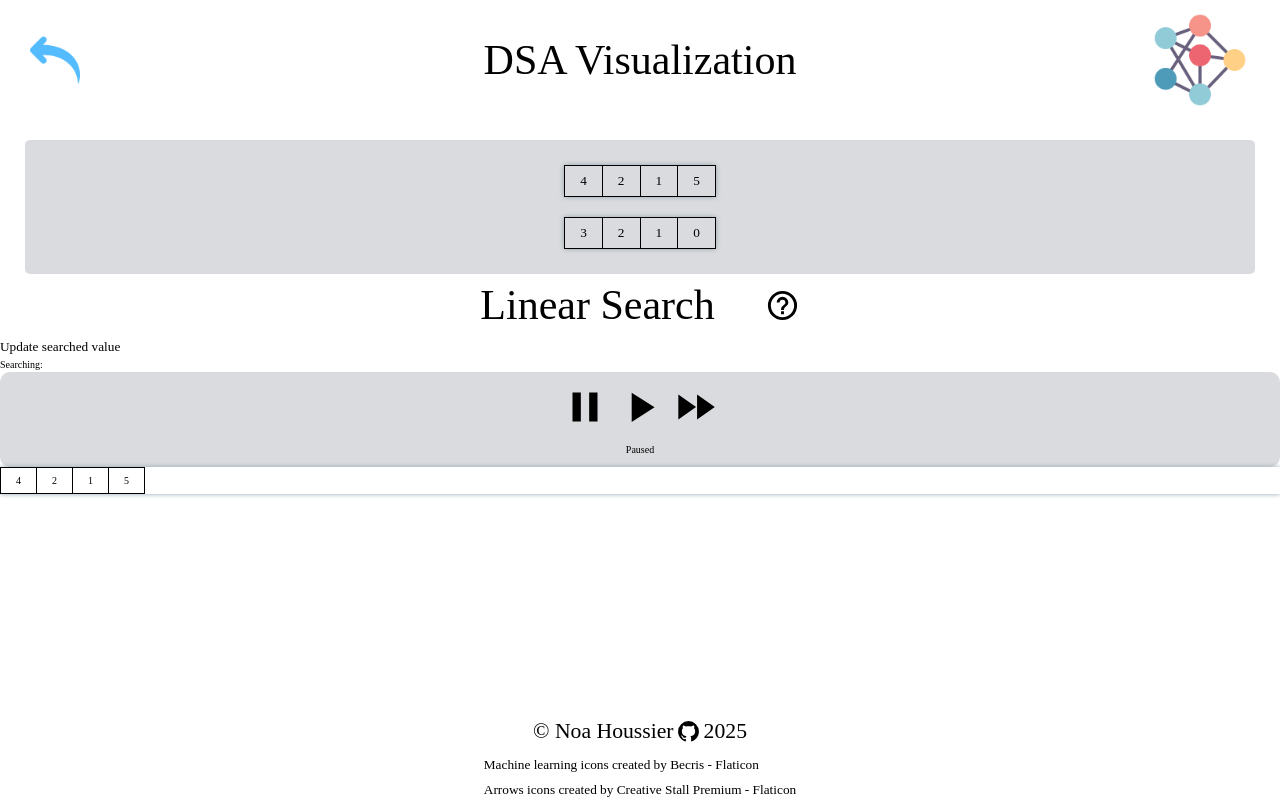
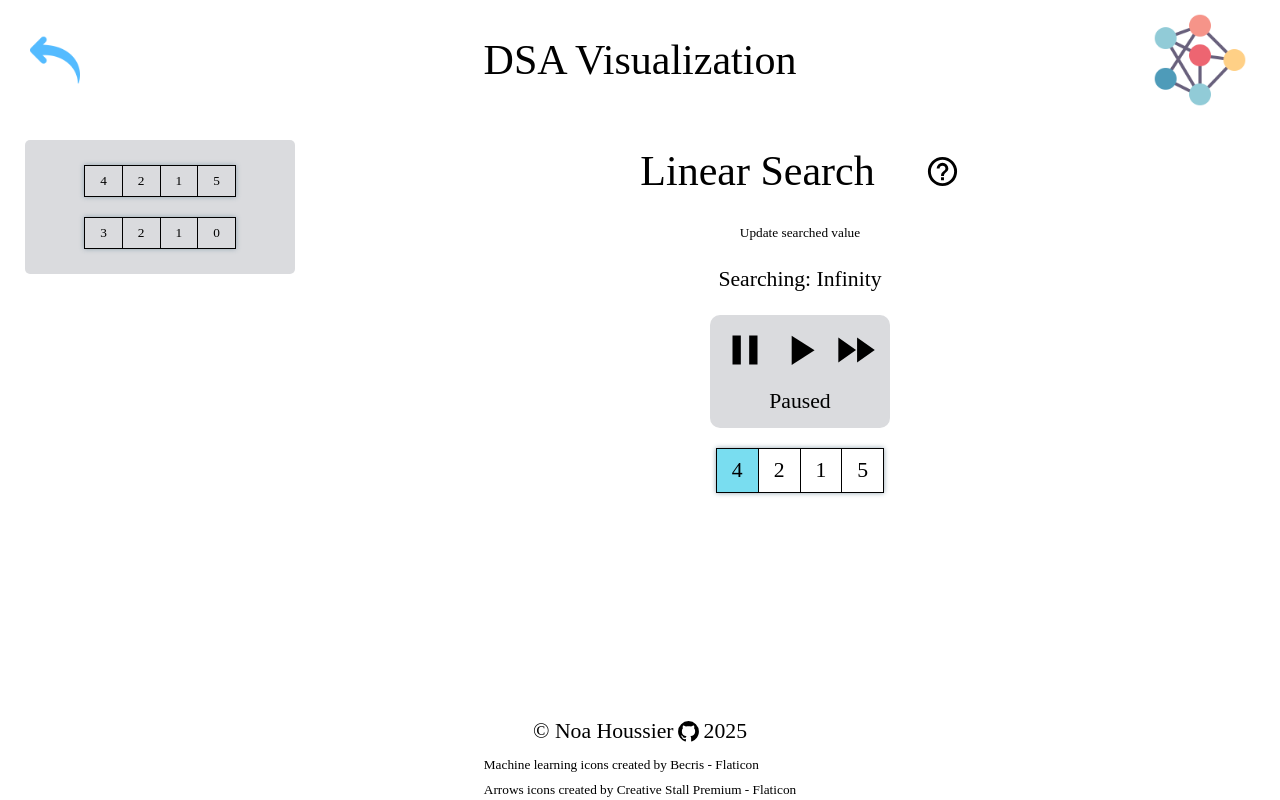
Before and after one commit to NestorNebula/dsa-visualization, a React (Vite) app: page /algorithms/linear-search in a window 1280 px wide. Built offline with nearby package versions, Linux system fonts and the light colour scheme.

Commit message:
feat: add styles to LinearSearch pages

```diff
--- a/src/pages/algorithms/binary-search/BinarySearch.styles.ts
+++ b/src/pages/algorithms/binary-search/BinarySearch.styles.ts
@@ -1,5 +1,6 @@
 import styled from 'styled-components';
+import { CommonDSA } from '@styles/common-styles';
 
-const BinarySearch = styled.main``;
+const BinarySearch = styled(CommonDSA)``;
 
 export { BinarySearch };
--- a/src/pages/algorithms/binary-search/BinarySearch.tsx
+++ b/src/pages/algorithms/binary-search/BinarySearch.tsx
@@ -13,10 +13,13 @@ function BinarySearch() {
         dataStructures={binaryTrees}
         methods={{ active: binaryTree.active, set: binaryTree.set }}
         getPrototype={(ds, i) => (
-          <Prototype key={`binary-tree-${i}`} tree={ds} />
+          <Prototype key={`binary-tree-${i}`} tree={ds} resume />
         )}
       />
-      <BinarySearchMain bst={binaryTrees[binaryTree.active]} />
+      <BinarySearchMain
+        key={binaryTree.active}
+        bst={binaryTrees[binaryTree.active]}
+      />
     </S.BinarySearch>
   );
 }
--- a/src/pages/algorithms/binary-search/binary-search-main/BinarySearchMain.styles.ts
+++ b/src/pages/algorithms/binary-search/binary-search-main/BinarySearchMain.styles.ts
@@ -1,6 +1,7 @@
 import styled from 'styled-components';
+import { CommonDSAMain } from '@styles/common-styles';
 
-const BinarySearchMain = styled.section``;
+const BinarySearchMain = styled(CommonDSAMain)``;
 const Search = styled.div``;
 
 export { BinarySearchMain, Search };
--- a/src/pages/algorithms/linear-search/LinearSearch.styles.ts
+++ b/src/pages/algorithms/linear-search/LinearSearch.styles.ts
@@ -1,5 +1,6 @@
 import styled from 'styled-components';
+import { CommonDSA } from '@styles/common-styles';
 
-const LinearSearch = styled.main``;
+const LinearSearch = styled(CommonDSA)``;
 
 export { LinearSearch };
--- a/src/pages/algorithms/linear-search/LinearSearch.tsx
+++ b/src/pages/algorithms/linear-search/LinearSearch.tsx
@@ -14,7 +14,7 @@ function LinearSearch() {
         methods={{ active: array.active, set: array.set }}
         getPrototype={(ds, i) => <Prototype key={`array-${i}`} array={ds} />}
       />
-      <LinearSearchMain array={arrays[array.active]} />
+      <LinearSearchMain key={array.active} array={arrays[array.active]} />
     </S.LinearSearch>
   );
 }
--- a/src/pages/algorithms/linear-search/linear-search-main/LinearSearchMain.styles.ts
+++ b/src/pages/algorithms/linear-search/linear-search-main/LinearSearchMain.styles.ts
@@ -1,6 +1,7 @@
 import styled from 'styled-components';
+import { CommonDSAMain } from '@styles/common-styles';
 
-const LinearSearchMain = styled.section``;
+const LinearSearchMain = styled(CommonDSAMain)``;
 const Search = styled.div``;
 
 export { LinearSearchMain, Search };
--- a/src/pages/algorithms/linear-search/linear-search-main/LinearSearchMain.tsx
+++ b/src/pages/algorithms/linear-search/linear-search-main/LinearSearchMain.tsx
@@ -16,7 +16,7 @@ function LinearSearchMain({ array }: { array: Array }) {
   };
 
   const [opened, setOpened] = useState(false);
-  const [value, setValue] = useState<string | number | null>(null);
+  const [value, setValue] = useState<string | number>(Infinity);
   const [tempValue, setTempValue] = useState('');
   const updateValue = (e: ChangeEvent<HTMLInputElement>) => {
     setTempValue(e.currentTarget.value);
@@ -44,6 +44,18 @@ function LinearSearchMain({ array }: { array: Array }) {
       setStatus(linearSearch.found ? 'Done' : 'Failed');
     }
   }, [linearSearch.done, linearSearch.found]);
+
+  const isHighlighted = (index: number) => {
+    return index === linearSearch.checked;
+  };
+
+  const isValid = (index: number) => {
+    if (index < linearSearch.checked) {
+      return false;
+    } else if (index === linearSearch.checked && linearSearch.found) {
+      return true;
+    }
+  };
 
   return (
     <S.LinearSearchMain>
@@ -79,7 +91,11 @@ function LinearSearchMain({ array }: { array: Array }) {
       </OptionsList>
       <S.Search>Searching: {value}</S.Search>
       <SpeedBar status={status} setStatus={updateStatus} />
-      <Prototype array={array} />
+      <Prototype
+        array={array}
+        isHighlighted={isHighlighted}
+        isValid={isValid}
+      />
     </S.LinearSearchMain>
   );
 }
```
